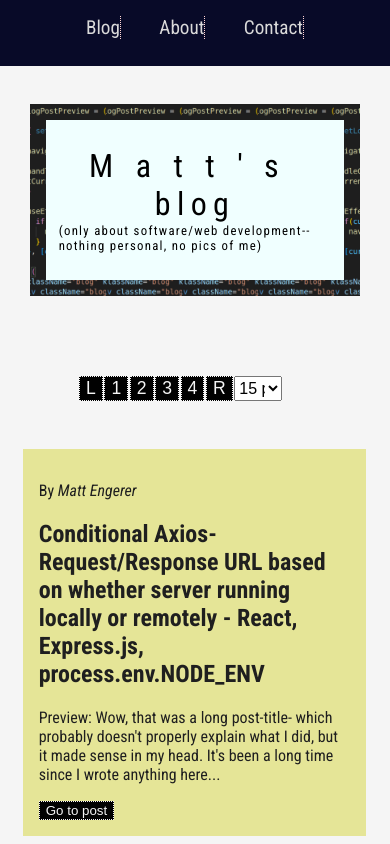
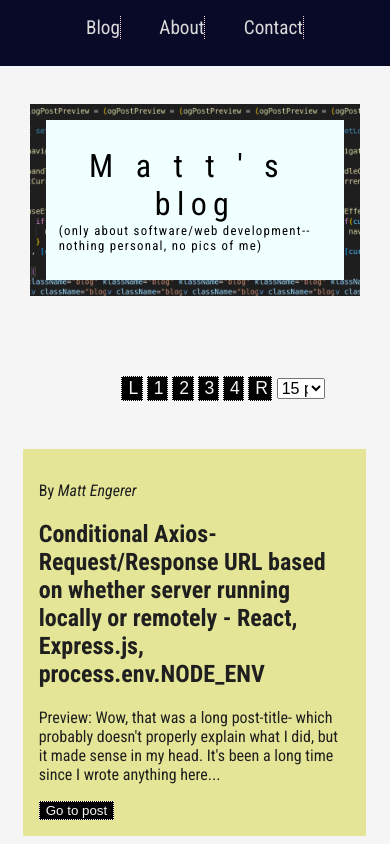
Before and after one commit to uchutanjyo/personal-blog, a React (Create React App) app: page / in a window 390 px wide. Shown: the top 844 px of the page. Built offline with nearby package versions, Linux system fonts and the light colour scheme.

Commit message:
more responsive work-3

```diff
--- a/src/styles/App.css
+++ b/src/styles/App.css
@@ -170,6 +170,12 @@
   -webkit-box-direction: normal;
       -ms-flex-direction: row;
           flex-direction: row;
+  -webkit-box-align: center;
+      -ms-flex-align: center;
+          align-items: center;
+  -webkit-box-pack: center;
+      -ms-flex-pack: center;
+          justify-content: center;
   list-style-type: none;
   max-width: 1em;
 }
@@ -317,14 +323,13 @@
   }
   .pagination-wrapper {
     width: 50%;
-    margin-left: -17em;
   }
   .pagination-wrapper button {
     font-size: 1.1em;
+    width: 90%;
   }
   .pagination-selection {
     width: 3em;
-    margin-right: -2em;
     font-size: 1em;
   }
   .pagination-number {
--- a/src/styles/App.scss
+++ b/src/styles/App.scss
@@ -124,6 +124,8 @@
   margin-top: 5em;
   display: flex;
   flex-direction: row;
+  align-items: center;
+  justify-content: center;
   list-style-type: none;
   max-width: 1em;
 
@@ -240,15 +242,14 @@
 
   .pagination-wrapper {
   width: 50%;
-  margin-left: -17em;
   button {
     font-size:1.1em;
+    width: 90%
 
   }
   }
   .pagination-selection {
 width: 3em;
-margin-right: -2em;
 font-size: 1em;
 
   }
```
Also changed, not shown: 1 other file (tests, documents, lock files or other folders).
